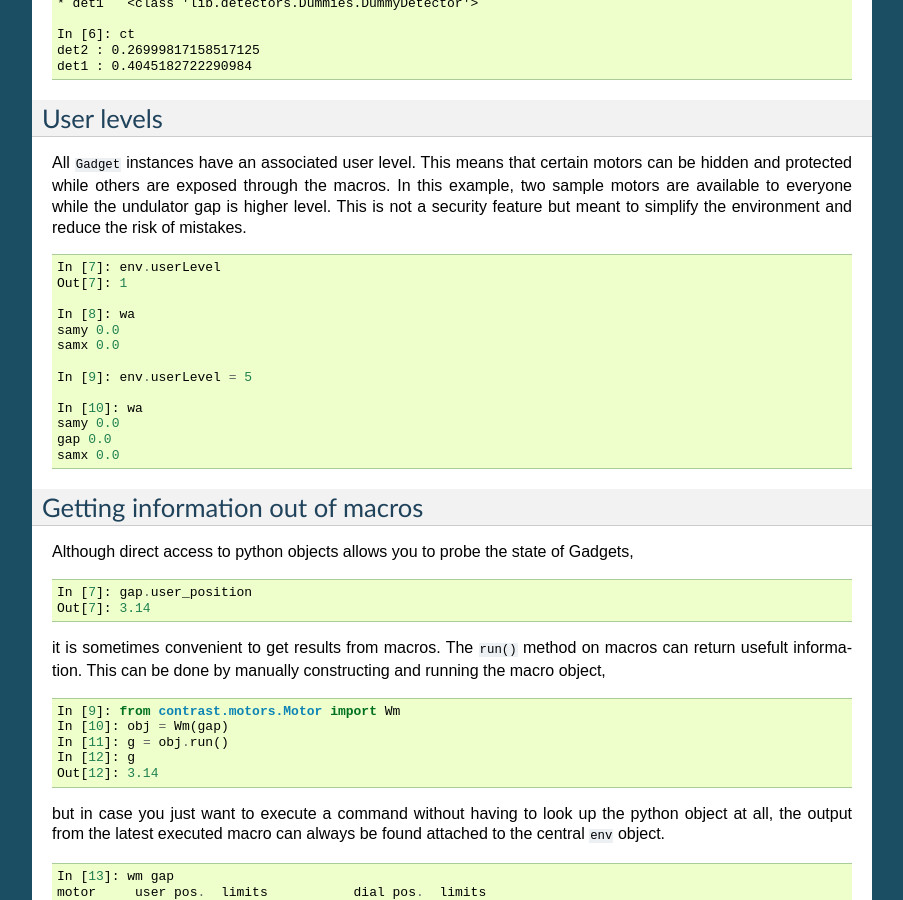
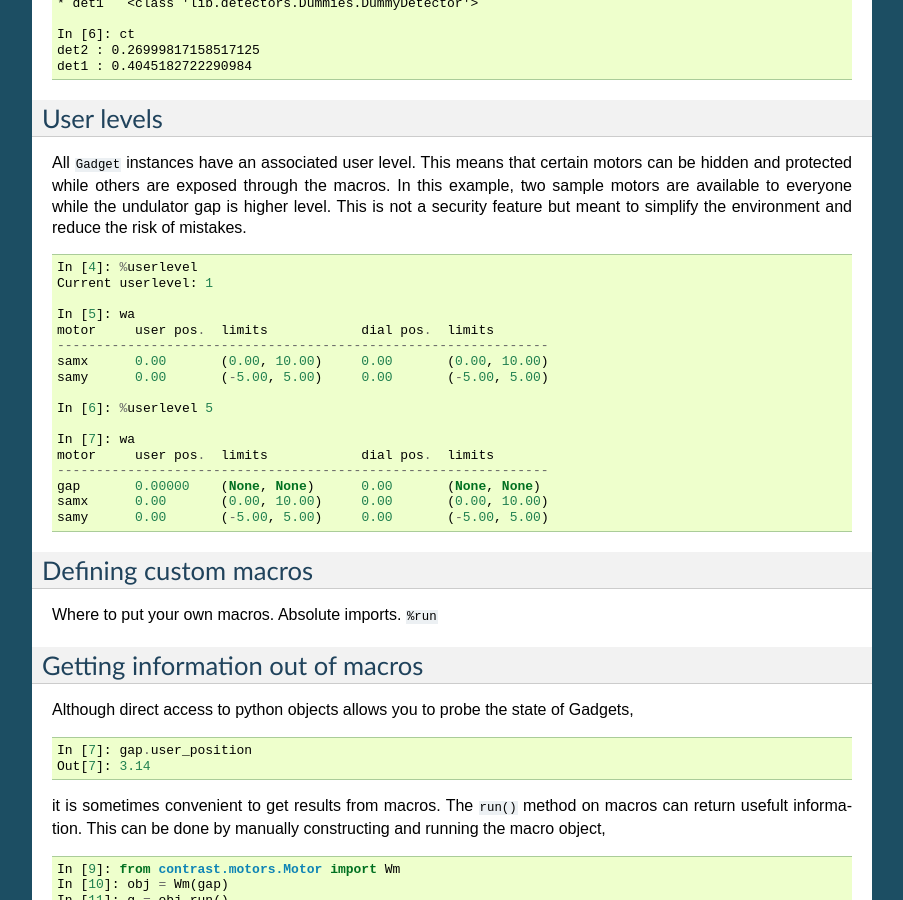
Before and after one commit to maxiv-science/contrast, a Sphinx documentation site: the page built from docs/source/usage.rst, in a window 1280 px wide and 900 px high, scrolled down 664 px. Shown: the whole window, without its empty margins (198-1101 px from the left). Built offline with Sphinx 7.4.7, drawn with Linux system fonts in a browser that asks for light colours; some of the changed text lies outside the part shown.

```diff
--- a/docs/source/usage.rst
+++ b/docs/source/usage.rst
@@ -46,19 +46,28 @@ User levels
 
 All ``Gadget`` instances have an associated user level. This means that certain motors can be hidden and protected while others are exposed through the macros. In this example, two sample motors are available to everyone while the undulator gap is higher level. This is not a security feature but meant to simplify the environment and reduce the risk of mistakes. ::
 
-    In [7]: env.userLevel
-    Out[7]: 1
+    In [4]: %userlevel
+    Current userlevel: 1
 
-    In [8]: wa
-    samy 0.0
-    samx 0.0
+    In [5]: wa
+    motor     user pos.  limits            dial pos.  limits
+    ---------------------------------------------------------------
+    samx      0.00       (0.00, 10.00)     0.00       (0.00, 10.00)
+    samy      0.00       (-5.00, 5.00)     0.00       (-5.00, 5.00)
 
-    In [9]: env.userLevel = 5
+    In [6]: %userlevel 5
 
-    In [10]: wa
-    samy 0.0
-    gap 0.0
-    samx 0.0
+    In [7]: wa
+    motor     user pos.  limits            dial pos.  limits
+    ---------------------------------------------------------------
+    gap       0.00000    (None, None)      0.00       (None, None)
+    samx      0.00       (0.00, 10.00)     0.00       (0.00, 10.00)
+    samy      0.00       (-5.00, 5.00)     0.00       (-5.00, 5.00)
+
+Defining custom macros
+----------------------
+
+Where to put your own macros. Absolute imports. ``%run``
 
 Getting information out of macros
 ---------------------------------
```
Also changed, not shown: docs/source/concepts.rst (+12 -0 lines), docs/source/docs.rst (+13 -4 lines), 7 other files.
